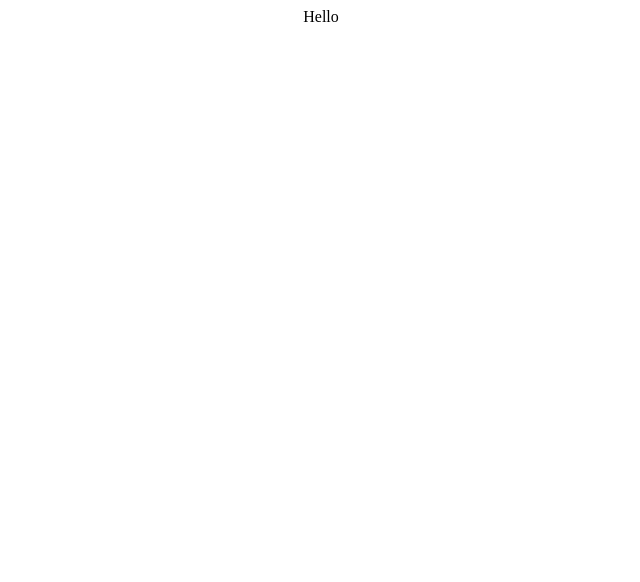
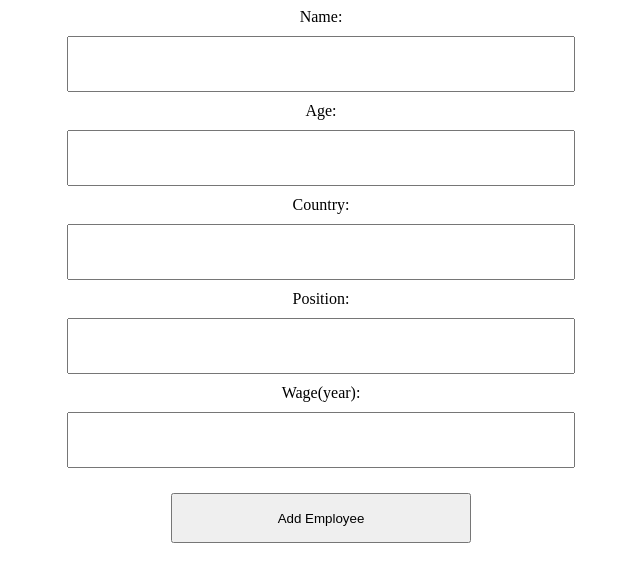
Before and after one commit to YunaGu/CRUD, a React (Create React App) app in the folder client/: page / in a window 1280 px wide. Shown: the top 582 px of the page, without its empty margins (319-959 px from the left). Built offline with nearby package versions, Linux system fonts and the light colour scheme.

Commit message:
frontend done

```diff
--- a/client/src/App.css
+++ b/client/src/App.css
@@ -1,38 +1,18 @@
-.App {
-  text-align: center;
-}
-
-.App-logo {
-  height: 40vmin;
-  pointer-events: none;
-}
-
-@media (prefers-reduced-motion: no-preference) {
-  .App-logo {
-    animation: App-logo-spin infinite 20s linear;
-  }
-}
-
-.App-header {
-  background-color: #282c34;
-  min-height: 100vh;
+.information {
   display: flex;
   flex-direction: column;
   align-items: center;
   justify-content: center;
-  font-size: calc(10px + 2vmin);
-  color: white;
 }
 
-.App-link {
-  color: #61dafb;
+.information input {
+  width: 500px;
+  height: 50px;
+  margin: 10px;
 }
 
-@keyframes App-logo-spin {
-  from {
-    transform: rotate(0deg);
-  }
-  to {
-    transform: rotate(360deg);
-  }
+.information button {
+  width: 300px;
+  height: 50px;
+  margin-top: 15px;
 }
--- a/client/src/App.js
+++ b/client/src/App.js
@@ -1,9 +1,32 @@
 import './App.css';
+import {useState} from 'react'
+
 
 function App() {
+
+  const [name, setName] = useState('')
+  const [age, setAge] = useState(0)
+  const [country, setCountry] = useState('')
+  const [position, setPosition] = useState('')
+  const [wage, setWage] = useState(0)
+
+  const displayInfo = ()=>{
+    console.log(name + age + country + position + wage);
+  }
+
   return (
-    <div className="App">
-    Hello
+    <div className="information">
+    <label>Name:</label>
+    <input type="text" onChange={(event)=>{setName(event.target.value)}}></input>
+    <label>Age:</label>
+    <input type="number" onChange={(event)=>{setAge(event.target.value)}}></input>
+    <label>Country:</label>
+    <input type="text" onChange={(event)=>{setCountry(event.target.value)}}></input>
+    <label>Position:</label>
+    <input type="text" onChange={(event)=>{setPosition(event.target.value)}}></input>
+    <label>Wage(year):</label>
+    <input type="number" onChange={(event)=>{setWage(event.target.value)}}></input>
+    <button type="button" onClick={displayInfo}>Add Employee</button>
     </div>
   );
 }
```
